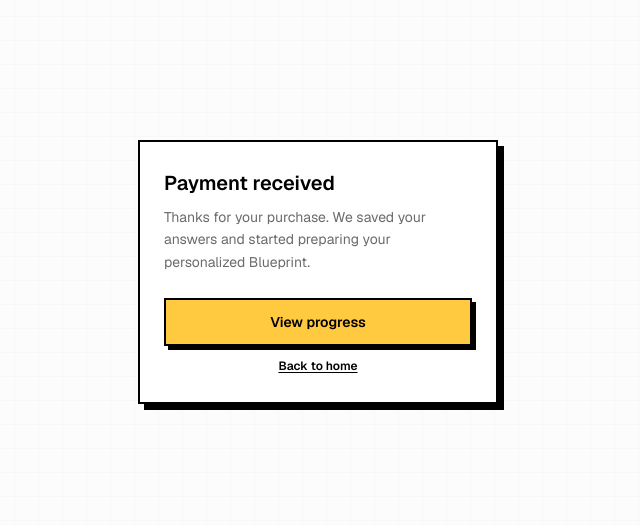
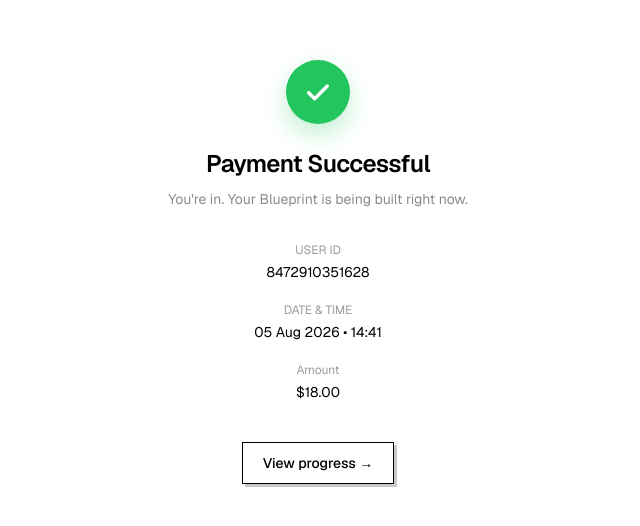
Before and after one commit to scorpiohq/my-web-app, a Next.js app: page /form/thank-you in a window 1280 px wide. Shown: the part 128-654 px from the top of the page, without its empty margins (322-962 px from the left). Built offline with nearby package versions, Linux system fonts and the light colour scheme; no server answers.

Commit message:
animations fix

```diff
--- a/app/form/thank-you/page.tsx
+++ b/app/form/thank-you/page.tsx
@@ -1,4 +1,5 @@
-import Link from "next/link";
+import PaymentThankYouTicket from "@/components/PaymentThankYouTicket";
+import { getSubmissionForThankYou } from "@/lib/submissions";
 
 export default async function ThankYouPage({
   searchParams,
@@ -6,48 +7,17 @@ export default async function ThankYouPage({
   searchParams: Promise<{ submission_id?: string }>;
 }) {
   const params = await searchParams;
-  const submissionId = params.submission_id;
+  const submissionId = params.submission_id?.trim();
+  const submission = submissionId
+    ? await getSubmissionForThankYou(submissionId)
+    : null;
 
   return (
-    <div className="relative flex min-h-screen items-center justify-center px-4 py-12">
-      <div className="absolute inset-0 grid-bg opacity-40" aria-hidden="true" />
-
-      <div className="relative z-10 w-full max-w-[320px] sm:max-w-[360px]">
-        <div className="border-2 border-black bg-white px-5 py-6 shadow-[6px_6px_0_0_#000] sm:px-6 sm:py-7">
-          <p className="text-lg font-semibold leading-snug text-black sm:text-xl">
-            Payment received
-          </p>
-          <p className="mt-2 text-sm leading-relaxed text-[#6B6B6B]">
-            Thanks for your purchase. We saved your answers and started preparing
-            your personalized Blueprint.
-          </p>
-
-          {submissionId && (
-            <p className="mt-3 text-xs text-[#999]">
-              Reference: {submissionId.slice(0, 8)}...
-            </p>
-          )}
-
-          <div className="mt-6 flex flex-col items-center gap-3">
-            <Link
-              href={
-                submissionId
-                  ? `/progress?submission_id=${encodeURIComponent(submissionId)}`
-                  : "/progress"
-              }
-              className="btn-brutal btn-brutal-primary w-full px-8 py-3 text-center text-sm font-semibold text-black"
-            >
-              View progress
-            </Link>
-            <Link
-              href="/"
-              className="text-xs font-semibold text-black underline underline-offset-2"
-            >
-              Back to home
-            </Link>
-          </div>
-        </div>
-      </div>
+    <div className="flex min-h-screen items-center justify-center bg-white px-4 py-12">
+      <PaymentThankYouTicket
+        publicId={submission?.public_id || submissionId}
+        paidAt={submission?.created_at}
+      />
     </div>
   );
 }
--- /dev/null
+++ b/components/PaymentThankYouTicket.tsx
@@ -0,0 +1,115 @@
+"use client";
+
+import Link from "next/link";
+import { useEffect, useState } from "react";
+
+function formatWhen(iso?: string) {
+  const date = iso ? new Date(iso) : new Date();
+  if (Number.isNaN(date.getTime())) {
+    return "";
+  }
+
+  const day = date.toLocaleDateString("en-GB", {
+    day: "2-digit",
+    month: "short",
+    year: "numeric",
+  });
+  const time = date.toLocaleTimeString("en-GB", {
+    hour: "2-digit",
+    minute: "2-digit",
+    hour12: false,
+  });
+
+  return `${day} • ${time}`;
+}
+
+function userIdFromPublicId(publicId?: string) {
+  if (!publicId) {
+    return "8472910351628";
+  }
+
+  return publicId
+    .replace(/-/g, "")
+    .replace(/[a-f]/gi, (char) => String(Number.parseInt(char, 16) % 10))
+    .slice(0, 13);
+}
+
+function SuccessCheck() {
+  return (
+    <div
+      className="mx-auto flex h-16 w-16 items-center justify-center rounded-full bg-[#22C55E] shadow-[0_10px_24px_rgba(34,197,94,0.28)]"
+      aria-hidden="true"
+    >
+      <svg
+        viewBox="0 0 24 24"
+        className="h-8 w-8 text-white"
+        fill="none"
+        stroke="currentColor"
+        strokeWidth="2.6"
+        strokeLinecap="round"
+        strokeLinejoin="round"
+      >
+        <path d="M5 12.5 9.5 17 19 7.5" />
+      </svg>
+    </div>
+  );
+}
+
+export default function PaymentThankYouTicket({
+  publicId,
+  paidAt,
+}: {
+  publicId?: string;
+  paidAt?: string;
+}) {
+  const [visible, setVisible] = useState(false);
+  const [when, setWhen] = useState("");
+
+  useEffect(() => {
+    setWhen(formatWhen(paidAt));
+    requestAnimationFrame(() => setVisible(true));
+  }, [paidAt]);
+
+  const progressHref = publicId
+    ? `/progress?submission_id=${encodeURIComponent(publicId)}`
+    : "/progress";
+
+  return (
+    <div
+      className={`w-full max-w-sm text-center transition-opacity duration-500 ${
+        visible ? "opacity-100" : "opacity-0"
+      }`}
+    >
+      <SuccessCheck />
+
+      <h1 className="mt-6 text-2xl font-semibold tracking-tight text-black">
+        Payment Successful
+      </h1>
+      <p className="mt-2 text-sm leading-relaxed text-[#8A8A8A]">
+        You're in. Your Blueprint is being built right now.
+      </p>
+
+      <dl className="mt-8 space-y-5">
+        <div>
+          <dt className="text-xs text-[#9A9A9A]">USER ID</dt>
+          <dd className="mt-1 text-sm text-black">{userIdFromPublicId(publicId)}</dd>
+        </div>
+        <div>
+          <dt className="text-xs text-[#9A9A9A]">DATE & TIME</dt>
+          <dd className="mt-1 text-sm text-black">{when || "—"}</dd>
+        </div>
+        <div>
+          <dt className="text-xs text-[#9A9A9A]">Amount</dt>
+          <dd className="mt-1 text-sm text-black">$18.00</dd>
+        </div>
+      </dl>
+
+      <Link
+        href={progressHref}
+        className="btn-brutal btn-brutal-secondary mt-10 inline-block px-5 py-2.5 text-sm font-medium text-black"
+      >
+        View progress →
+      </Link>
+    </div>
+  );
+}
--- a/lib/submissions.ts
+++ b/lib/submissions.ts
@@ -192,6 +192,28 @@ export async function getSubmissionForReportPage(publicId: string) {
   };
 }
 
+export async function getSubmissionForThankYou(publicId: string) {
+  if (!isPublicAccessId(publicId)) {
+    return null;
+  }
+
+  const { data, error } = await supabaseAdmin
+    .from("submissions")
+    .select("public_id, name, created_at")
+    .eq("public_id", publicId)
+    .maybeSingle();
+
+  if (error || !data) {
+    return null;
+  }
+
+  return {
+    public_id: String(data.public_id),
+    name: String(data.name || "Creator"),
+    created_at: String(data.created_at || ""),
+  };
+}
+
 export type SubmissionReview = {
   rating: number;
   comment: string;
```
